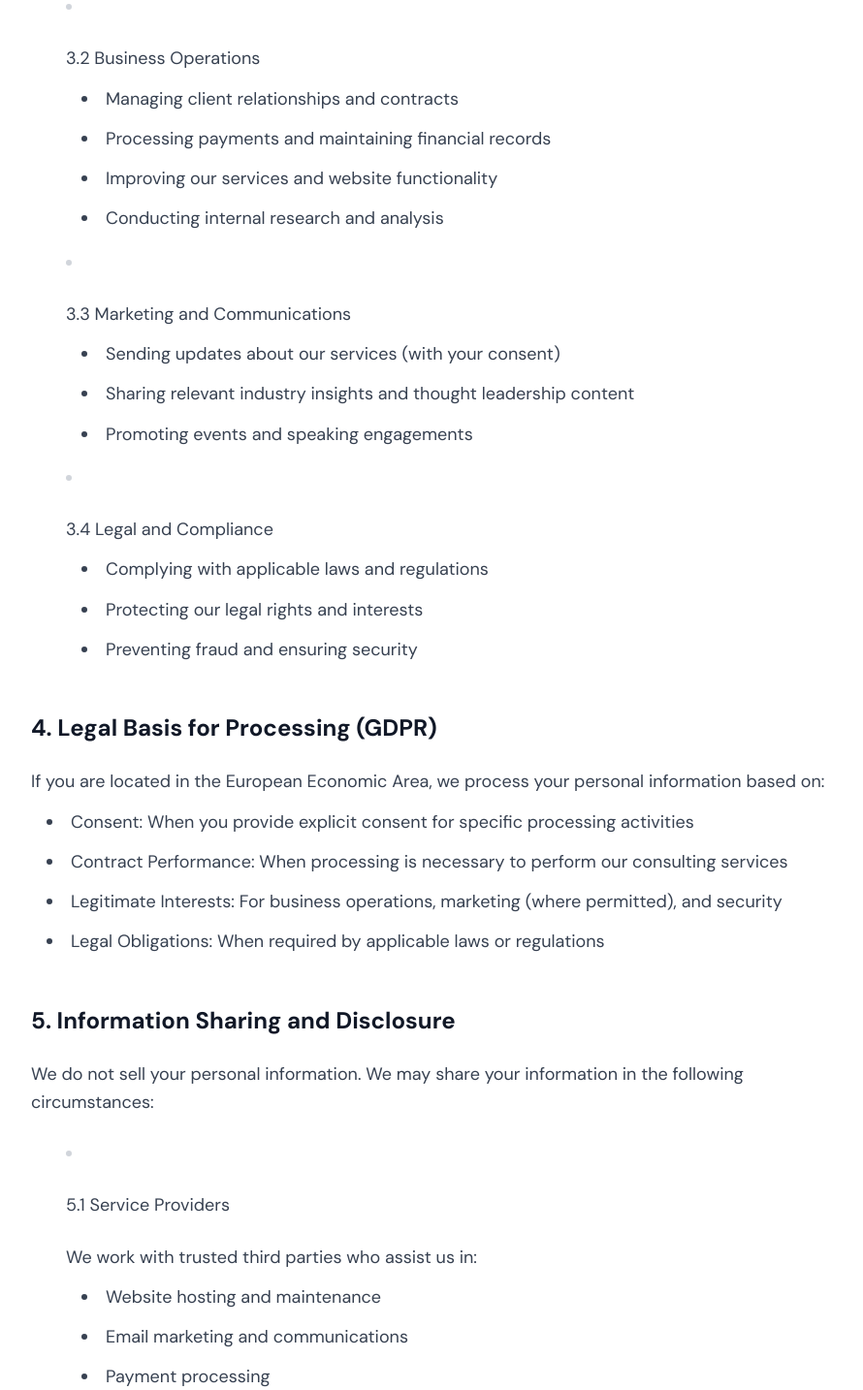
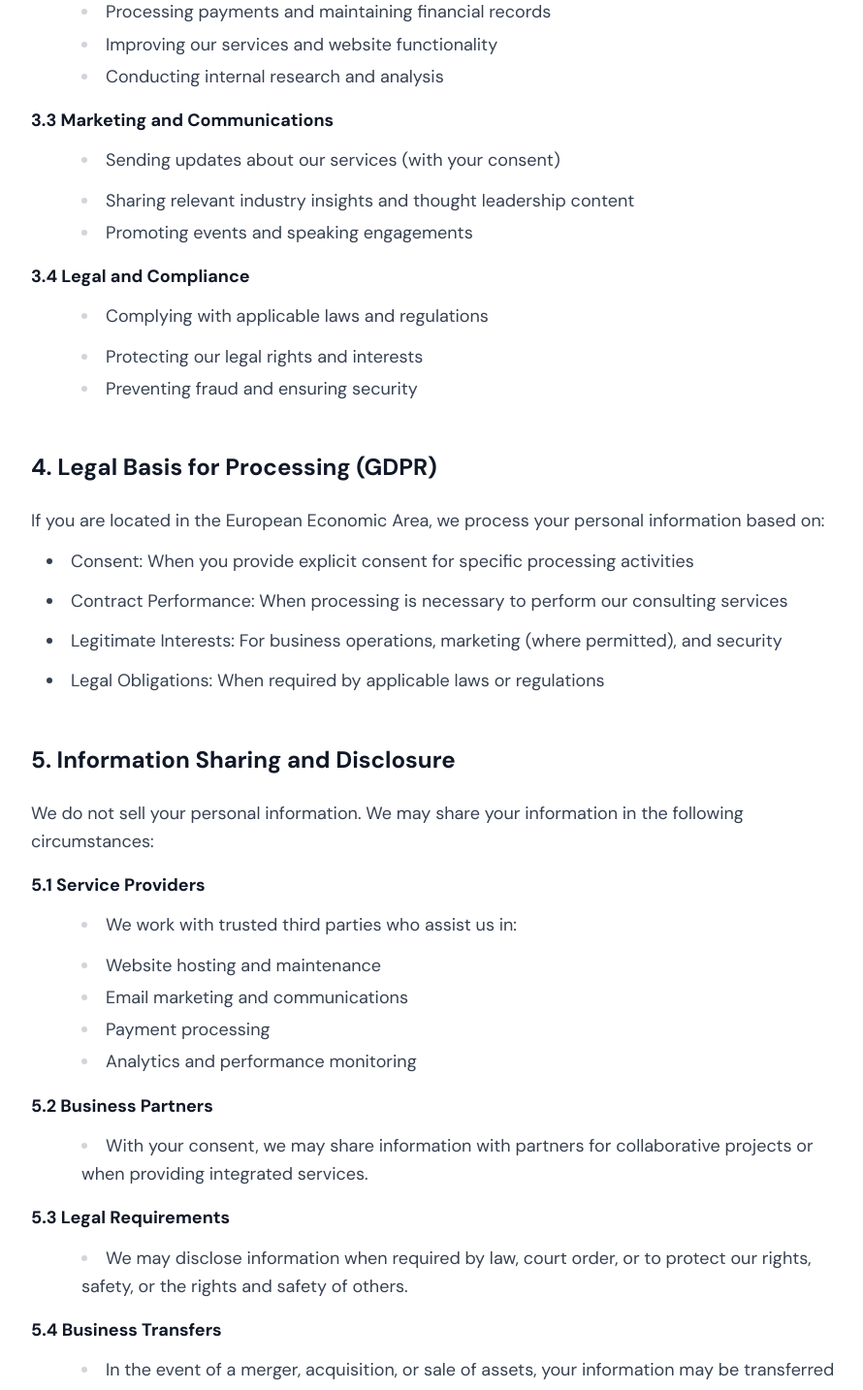
Before and after one commit to w-mayer/chloe-autio-strategies, a Next.js app: page /privacy in a window 1280 px wide. Shown: the part 2140-3574 px from the top of the page at 97% size, without its empty margins (192-1082 px from the left). Built offline with nearby package versions, Linux system fonts and the light colour scheme.

Commit message:
fix placeholders

```diff
--- a/package.json
+++ b/package.json
@@ -17,7 +17,7 @@
   "license": "UNLICENSED",
   "repository": {
     "type": "git",
-    "url": "https://github.com/autiostrategies/chloe-autio-strategies.git"
+    "url": "https://github.com/w-mayer/chloe-autio-strategies"
   },
   "scripts": {
     "dev": "next dev",
--- a/src/app/privacy/page.tsx
+++ b/src/app/privacy/page.tsx
@@ -31,10 +31,11 @@ export default function PrivacyPage() {
   // Helper function to render content with line breaks
   const renderContent = (content: string) => {
     return content.split('\n').map((line, index) => {
-      if (line.trim().startsWith('•')) {
+      const trimmedLine = line.trim();
+      if (trimmedLine.startsWith('•')) {
         return (
-          <li key={index} className="text-gray-700 leading-relaxed ml-4">
-            {line.trim().substring(1).trim()}
+          <li key={index} className="text-gray-700 leading-relaxed ml-4 list-disc">
+            {trimmedLine.substring(1).trim()}
           </li>
         );
       }
@@ -44,6 +45,38 @@ export default function PrivacyPage() {
         </p>
       );
     });
+  };
+
+  // Helper function to render list items with nested content
+  const renderListItem = (item: string) => {
+    const lines = item.split('\n');
+    const firstLine = lines[0];
+    const remainingLines = lines.slice(1);
+
+    return (
+      <div className="space-y-2">
+        <div className="font-semibold text-gray-900">{firstLine}</div>
+        {remainingLines.length > 0 && (
+          <ul className="list-disc list-inside space-y-1 text-gray-700 ml-4">
+            {remainingLines.map((line, index) => {
+              const trimmedLine = line.trim();
+              if (trimmedLine.startsWith('•')) {
+                return (
+                  <li key={index} className="leading-relaxed">
+                    {trimmedLine.substring(1).trim()}
+                  </li>
+                );
+              }
+              return (
+                <li key={index} className="leading-relaxed">
+                  {trimmedLine}
+                </li>
+              );
+            })}
+          </ul>
+        )}
+      </div>
+    );
   };
 
   return (
@@ -106,13 +139,13 @@ export default function PrivacyPage() {
             <div className="text-gray-700 leading-relaxed mb-4">
               {renderContent(sections.howWeUseInformation.content)}
             </div>
-            <ul className="list-disc list-inside space-y-4 text-gray-700">
+            <div className="space-y-4 text-gray-700">
               {sections.howWeUseInformation.list.map((item, index) => (
-                <li key={index} className="leading-relaxed">
-                  {renderContent(item)}
-                </li>
+                <div key={index} className="leading-relaxed">
+                  {renderListItem(item)}
+                </div>
               ))}
-            </ul>
+            </div>
           </section>
 
           {/* Legal Basis for Processing */}
@@ -133,13 +166,13 @@ export default function PrivacyPage() {
             <div className="text-gray-700 leading-relaxed mb-4">
               {renderContent(sections.informationSharing.content)}
             </div>
-            <ul className="list-disc list-inside space-y-4 text-gray-700">
+            <div className="space-y-4 text-gray-700">
               {sections.informationSharing.list.map((item, index) => (
-                <li key={index} className="leading-relaxed">
-                  {renderContent(item)}
-                </li>
+                <div key={index} className="leading-relaxed">
+                  {renderListItem(item)}
+                </div>
               ))}
-            </ul>
+            </div>
           </section>
 
           {/* Data Retention */}
@@ -162,13 +195,13 @@ export default function PrivacyPage() {
                 {renderContent(sections.yourRights.content)}
               </div>
             )}
-            <ul className="list-disc list-inside space-y-4 text-gray-700">
+            <div className="space-y-4 text-gray-700">
               {sections.yourRights.list.map((item, index) => (
-                <li key={index} className="leading-relaxed">
-                  {renderContent(item)}
-                </li>
+                <div key={index} className="leading-relaxed">
+                  {renderListItem(item)}
+                </div>
               ))}
-            </ul>
+            </div>
           </section>
 
           {/* International Data Transfers */}
@@ -240,11 +273,46 @@ export default function PrivacyPage() {
               {renderContent(sections.contact.content)}
             </div>
             <div className="space-y-2">
-              {sections.contact.details.map((detail, index) => (
-                <p key={index} className="text-gray-700 leading-relaxed">
-                  {detail}
-                </p>
-              ))}
+              {sections.contact.details.map((detail, index) => {
+                // Check if this detail contains a website URL
+                if (detail.includes('Website:')) {
+                  const websiteUrl = detail.replace('Website: ', '');
+                  return (
+                    <p key={index} className="text-gray-700 leading-relaxed">
+                      Website:{' '}
+                      <a
+                        href={`https://${websiteUrl}`}
+                        target="_blank"
+                        rel="noopener noreferrer"
+                        className="text-blue-600 hover:text-blue-800 underline"
+                      >
+                        {websiteUrl}
+                      </a>
+                    </p>
+                  );
+                }
+                // Check if this detail contains an email
+                if (detail.includes('Email:')) {
+                  const email = detail.replace('Email: ', '');
+                  return (
+                    <p key={index} className="text-gray-700 leading-relaxed">
+                      Email:{' '}
+                      <a
+                        href={`mailto:${email}`}
+                        className="text-blue-600 hover:text-blue-800 underline"
+                      >
+                        {email}
+                      </a>
+                    </p>
+                  );
+                }
+                // Default rendering for other details
+                return (
+                  <p key={index} className="text-gray-700 leading-relaxed">
+                    {detail}
+                  </p>
+                );
+              })}
             </div>
           </section>
         </div>
--- a/src/data/content.ts
+++ b/src/data/content.ts
@@ -5,7 +5,7 @@ export const siteContent = {
     tagline: 'AI Policy Consulting & Technology Governance',
     description: 'Professional technology governance and regulatory compliance advisory for government and enterprise organizations',
     email: 'chloe@autiostrategies.com',
-    github: 'https://github.com/chloeautio/chloe-autio-strategies',
+    github: 'https://github.com/w-mayer/chloe-autio-strategies',
     website: 'https://autiostrategies.com',
   },
 
@@ -424,7 +424,7 @@ export const siteContent = {
         content: '',
         list: [
           '7.1 Access and Control\nYou have the right to:\n• Access: Request a copy of the personal information we hold about you\n• Correction: Update or correct inaccurate information\n• Deletion: Request deletion of your personal information (subject to legal requirements)\n• Portability: Receive your data in a portable format\n• Restriction: Limit how we process your information\n• Objection: Object to processing based on legitimate interests',
-          '7.2 Marketing Communications\nYou can opt out of marketing communications by:\n• Clicking "unsubscribe" in any marketing email\n• Contacting us directly at [privacy@autiostrategies.com]\n• Updating your preferences through our communication preference center',
+          '7.2 Marketing Communications\nYou can opt out of marketing communications by:\n• Clicking "unsubscribe" in any marketing email\n• Contacting us directly at [chloe@autiostrategies.com]\n• Updating your preferences through our communication preference center',
           '7.3 Cookies\nYou can control cookies through your browser settings. Note that disabling cookies may affect website functionality.',
         ],
       },
@@ -454,7 +454,7 @@ export const siteContent = {
       },
       contact: {
         title: '14. Contact Information',
-        content: 'If you have questions, concerns, or requests regarding this Privacy Policy or our data practices, please contact us:\n\nAutio Strategies\nEmail: chloe@autiostrategies.com',
+        content: 'If you have questions, concerns, or requests regarding this Privacy Policy or our data practices, please contact us:\n\nAutio Strategies',
         details: [
           'Email: chloe@autiostrategies.com',
           'Website: autiostrategies.com',
--- a/src/data/metadata.ts
+++ b/src/data/metadata.ts
@@ -263,18 +263,6 @@ export const siteMetadata = {
       ],
       url: 'https://autiostrategies.com/resources/wsj-election-wargames-tech-politics',
     },
-    'eu-ai-act-analysis': {
-      title: 'EU AI Act Implementation Guide | Autio Strategies',
-      description: 'Detailed analysis of the EU AI Act and implementation guidance for organizations navigating European AI regulation.',
-      keywords: [
-        'EU AI Act',
-        'European AI regulation',
-        'AI implementation guide',
-        'EU policy analysis',
-        'AI compliance',
-      ],
-      url: 'https://autiostrategies.com/resources/eu-ai-act-analysis',
-    },
   },
 
   // Open Graph metadata
@@ -316,7 +304,7 @@ export const siteMetadata = {
     url: 'https://autiostrategies.com',
     logo: 'https://autiostrategies.com/images/logo/AutioStrategies_Logo_FullColor_Horz.png',
     sameAs: [
-      'https://github.com/chloeautio/chloe-autio-strategies',
+      'https://github.com/w-mayer/chloe-autio-strategies',
     ],
     contactPoint: {
       '@type': 'ContactPoint',
```
Also changed, not shown: 5 other files (tests, documents, lock files or other folders).
